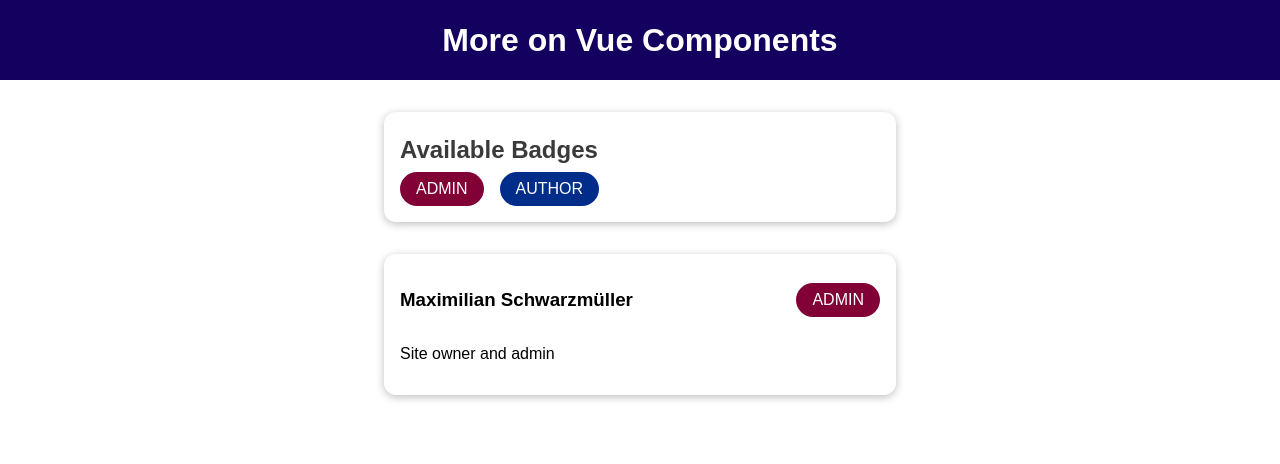
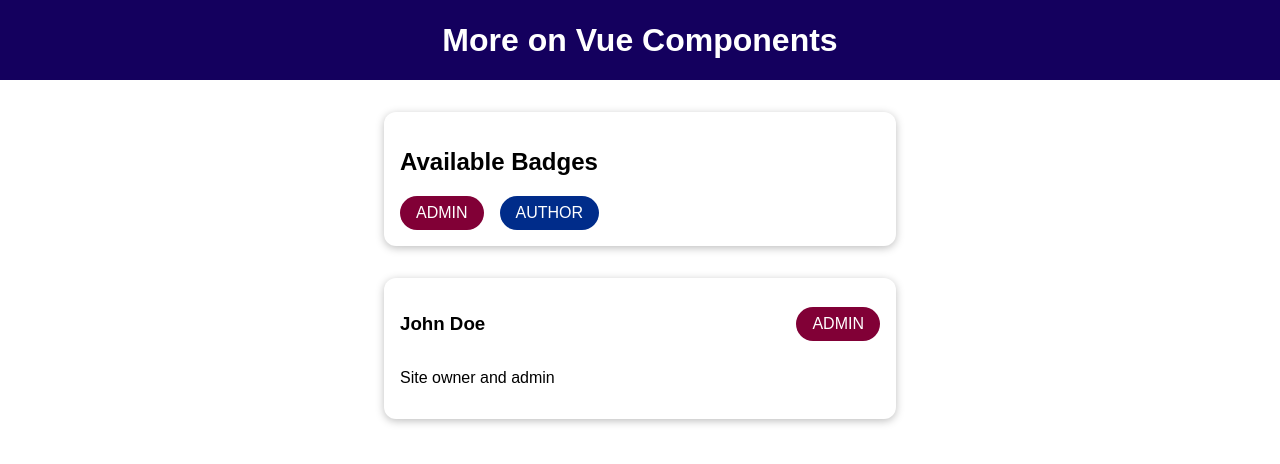
Before and after one commit to puntodamar/vue-deeper-component, a Vue app: page / in a window 1280 px wide. Shown: the top 464 px of the page. Built offline with nearby package versions, Linux system fonts and the light colour scheme.

Commit message:
update: slot render any html

```diff
--- a/src/App.vue
+++ b/src/App.vue
@@ -2,16 +2,12 @@
   <div>
 
     <the-header></the-header>
-    <base-card>
     <badge-list></badge-list>
-    </base-card>
-    <base-card>
     <user-info
         :full-name="activeUser.name"
         :info-text="activeUser.description"
         :role="activeUser.role"
     ></user-info>
-    </base-card>
   </div>
 </template>
 
@@ -29,7 +25,7 @@
   data() {
     return {
       activeUser: {
-        name: 'Maximilian Schwarzmüller',
+        name: 'John Doe',
         description: 'Site owner and admin',
         role: 'admin',
       },
--- a/src/components/BadgeList.vue
+++ b/src/components/BadgeList.vue
@@ -1,6 +1,8 @@
 <template>
-  <section>
-    <h2>Available Badges</h2>
+  <base-card>
+    <template v-slot:header>
+      <h2>Available Badges</h2>
+    </template>
     <ul>
       <li>
         <base-badge type="admin" caption="ADMIN"></base-badge>
@@ -9,7 +11,7 @@
         <base-badge type="author" caption="AUTHOR"></base-badge>
       </li>
     </ul>
-  </section>
+  </base-card>
 </template>
 
 <style scoped>
@@ -31,3 +33,12 @@
   margin-right: 1rem;
 }
 </style>
+<script>
+import BaseCard from "@/components/BaseCard.vue";
+
+export default {
+  components: {
+    BaseCard,
+  }
+}
+</script>
--- a/src/components/BaseCard.vue
+++ b/src/components/BaseCard.vue
@@ -1,10 +1,18 @@
 <template>
   <div>
+    <header>
+      <slot name="header"></slot>
+    </header>
     <slot></slot>
   </div>
 </template>
 
 <style scoped>
+header {
+  display: flex;
+  justify-content: space-between;
+  align-items: center;
+}
 div {
   margin: 2rem auto;
   max-width: 30rem;
@@ -12,7 +20,6 @@
   box-shadow: 0 2px 8px rgba(0, 0, 0, 0.26);
   padding: 1rem;
 }
-
 </style>
 
 <script>
--- a/src/components/UserInfo.vue
+++ b/src/components/UserInfo.vue
@@ -1,24 +1,20 @@
 <template>
   <section>
-    <div>
-      <h3>{{ fullName }}</h3>
-      <base-badge :type="role" :caption="role.toUpperCase()"></base-badge>
-    </div>
-    <p>{{ infoText }}</p>
+    <base-card>
+      <template v-slot:header>
+        <h3>{{ fullName }}</h3>
+        <base-badge :type="role" :caption="role.toUpperCase()"></base-badge>
+      </template>
+      <p>{{ infoText }}</p>
+    </base-card>
   </section>
 </template>
 
 <script>
+import BaseCard from "@/components/BaseCard.vue";
+
 export default {
+  components: {BaseCard},
   props: ['fullName', 'infoText', 'role'],
 };
 </script>
-
-<style scoped>
-
-section div {
-  display: flex;
-  justify-content: space-between;
-  align-items: center;
-}
-</style>
```
Lines whose indentation alone changed are shown as unchanged.
